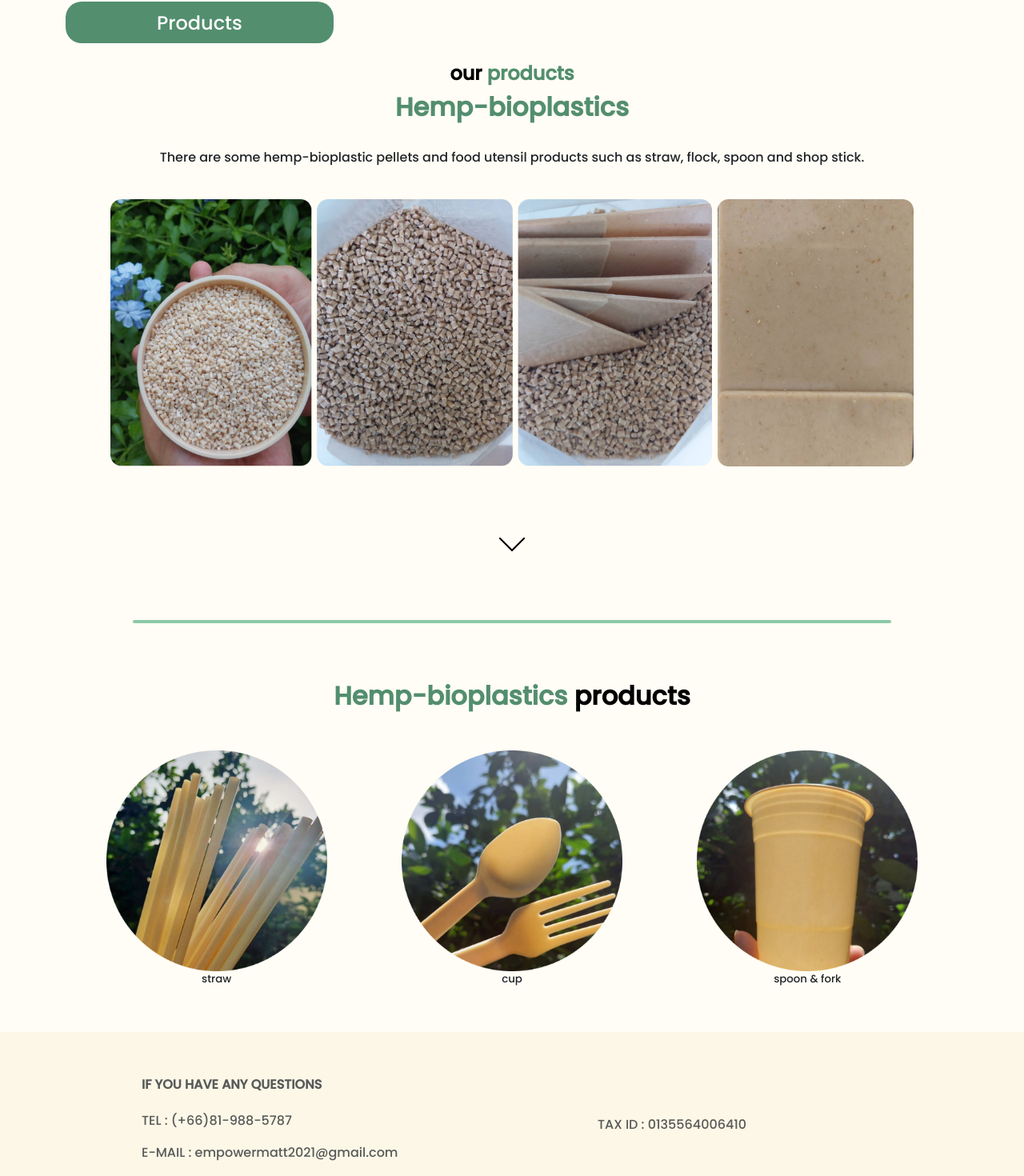
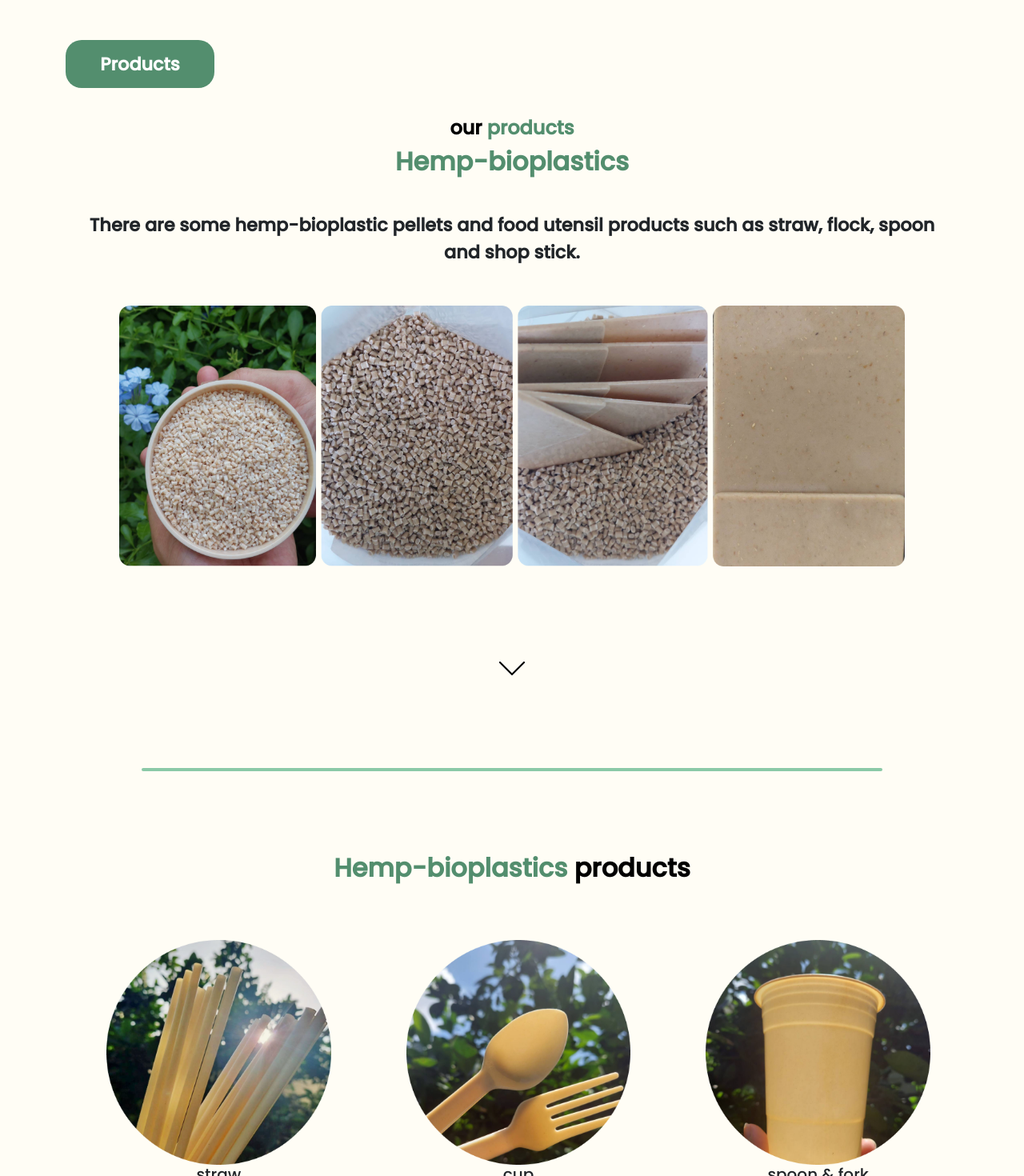
Before and after one commit to Emwich02/EmpowerMattVUE, a Vue app: page /ProductBioPlastic in a window 1280 px wide. Shown: the part 142-1612 px from the top of the page at 80% size. Built offline with nearby package versions, Linux system fonts and the light colour scheme.

Commit message:
[NaturalHempFabric, ProductBioPlastic] Update style NaturalHempFabric and productBioPlastic page.

```diff
--- a/src/assets/NaturalHempFabric.scss
+++ b/src/assets/NaturalHempFabric.scss
@@ -31,7 +31,7 @@ $white-color: #FFFFFF;
   color: $white-color;
 }
 
-.box {
+.box-naturalhemp {
   background: $green-primary-color;
   max-width: 100%;
   border-radius: 20px;
--- a/src/assets/productBioPlastic.scss
+++ b/src/assets/productBioPlastic.scss
@@ -8,16 +8,15 @@ $color_6: #8BC9A7;
 .box-bioplastic {
 	background: $color_2;
 	max-width: 100%;
-	height: 52px;
-	padding: 13px 25px;
-	border-width: 50px;
 	border-radius: 20px;
-	margin: 0 auto;
 }
 
 .text-center-bioplastic {
-    text-align: center;
-    justify-content: center;
+    font-size: calc(16px + 0.5vw);
+    margin: 1vw;
+    font-style: normal;
+    font-weight: 700;
+    line-height: normal;
 }
 
 .blackbold-text-bioplastic {
@@ -47,8 +46,6 @@ hr.style1 {
 	background-color: $color_6;
 }
 
-
-
 .pull-left {
     float:left;
 }
@@ -65,6 +62,7 @@ hr.style1 {
     background-color: $color_5;
 }
 
+
 @media (max-width: 768px) {
     .front-17px {
         font-size: 17px;
@@ -80,6 +78,7 @@ hr.style1 {
 div.figure {
     margin: 0.5em;
     padding: 0.5em;
+    width: 100%;
     text-align: center;
   }
 
--- a/src/views/NaturalHempFabricView.vue
+++ b/src/views/NaturalHempFabricView.vue
@@ -13,7 +13,7 @@ const languageStores = useLanguage()
 const isLang = computed(() => languageStores.activeLang)
 
 const Data = reactive({
-    Title: computed(() => isLang.value == 'THA' ? 'Products' : 'Products'),
+    Title: computed(() => isLang.value == 'THA' ? 'ผลิต' : 'Products'),
     Our: computed(() => isLang.value == 'THA' ? 'พบกับทีมของพวกเรา' : 'our'),
     Product: computed(() => isLang.value == 'THA' ? '1111' : 'Product'),
     Natural: computed(() => isLang.value == 'THA' ? 'ไอยู' : "Natural"),
@@ -54,12 +54,12 @@ function scrollToSection(sectionId) {
 </script>
 <template>
     <div class="bgpic" v-bind:style="{ backgroundImage: 'url(' + hempcar + ')' }" style="margin-top: 7rem; ">
-        <div class="container pt-5">
-            <div class="row">
-                <div class="box d-flex align-items-center justify-content-center col-2">
+        <div class="container pt-5" data-aos="fade-up">
+            <div class="row pt-5">
+                <div class="box-naturalhemp d-flex align-items-center justify-content-center col-2">
                     <h4 class="title-text-natural" style="color:white">{{ Data.Title }} </h4>
                 </div>
-                <div class="row pt-5">
+                <div class="row pt-5" data-aos="fade-up">
                     <div class="col-md-1"></div>
                     <div class="col-md-11">
                         <h4 class="front-17px">{{ Data.Our }} <span class="greencolor">{{ Data.Product }}</span></h4>
@@ -70,15 +70,15 @@ function scrollToSection(sectionId) {
                     </div>
                 </div>
             </div>
-            <div class="d-flex align-items-center justify-content-center ">
+            <div class="d-flex align-items-center justify-content-center " data-aos="fade-up">
                 <div class="arrow mt-5" style="cursor: pointer;" @click="scrollToSection('first')"></div>
             </div>
         </div>
 
     </div>
 
-    <div class="bg-color-hempfabric full-height-hempfabric-1" id="first" style="padding-top: 20rem;">
-        <div class="container ps-5 full-height ">
+    <div class="bg-color-hempfabric full-height-hempfabric-1" id="first" style="padding-top: 20rem;" >
+        <div class="container ps-5 full-height " data-aos="fade-up">
             <div class="row ">
                 <div class="col-md-6 d-flex align-items-center">
                     <div>
@@ -97,7 +97,7 @@ function scrollToSection(sectionId) {
         </div>
     </div>
     <div id="second" class="full-height-hempfabric-1 bg-color-hempfabric" style="padding-top: 15rem;">
-        <div class="container ps-5  align-self-center full-height  ">
+        <div class="container ps-5  align-self-center full-height  " data-aos="fade-up">
             <div class="row justify-content-center">
                 <div class="col-md-5 d-flex align-items-center">
                     <div>
@@ -115,7 +115,7 @@ function scrollToSection(sectionId) {
         </div>
     </div>
     <div class=" bg-color-hempfabric" style="padding-top: 10rem;" id="third">
-        <div class="container mb-5" >
+        <div class="container mb-5" data-aos="fade-up">
             <h2 class="front-17px"><span class="greencolor ">{{ Data.Propertiesof }}</span> {{ Data.AKNaturalFabric
             }}</h2>
         </div>
--- a/src/views/ProductBioPlasticView.vue
+++ b/src/views/ProductBioPlasticView.vue
@@ -29,8 +29,8 @@ const Data = reactive({
     <div class="background-cream-bioplastic">
         <br><br><br><br>
 
-        <div class="container">
-            <div class="box-bioplastic mt-5 " style="margin-right: 70%;" data-aos="fade-up">
+        <div class="container pt-5">
+            <div class="box-bioplastic  d-flex align-items-center justify-content-center mt-5 col-2" data-aos="fade-up">
                 <h4 class="text-center-bioplastic " style="color:white">{{ Data.Products }} </h4>
             </div><br>
 
@@ -57,17 +57,17 @@ const Data = reactive({
 
             <div class="figure">
                 <div class="row">
-                    <div class="col" data-aos="fade-up">
+                    <div class="col-4" data-aos="fade-up">
                         <img :src="Straw" class="img-fluid" style="max-width: 80%; height: auto;">
-                        <p>{{ Data.straw }} </p>
+                        <h5 class="front-17px">{{ Data.straw }} </h5>
                     </div>
-                    <div class="col" data-aos="fade-up">
+                    <div class="col-4" data-aos="fade-up">
                         <span><img :src="FlockSpoon" class="img-fluid" style="max-width: 80%; height: auto;"></span>
-                        <p>{{ Data.cup }} </p>
+                        <h5 class="front-17px">{{ Data.cup }} </h5>
                     </div>
-                    <div class="col" data-aos="fade-up">
+                    <div class="col-4" data-aos="fade-up">
                         <img :src="coffeecup" class="img-fluid" style="max-width: 80%; height: auto;">
-                        <p>{{ Data.SpoonAndFork }} </p>
+                        <h5 class="front-17px">{{ Data.SpoonAndFork }} </h5>
                     </div>
                 </div>
             </div><br><br>
```
